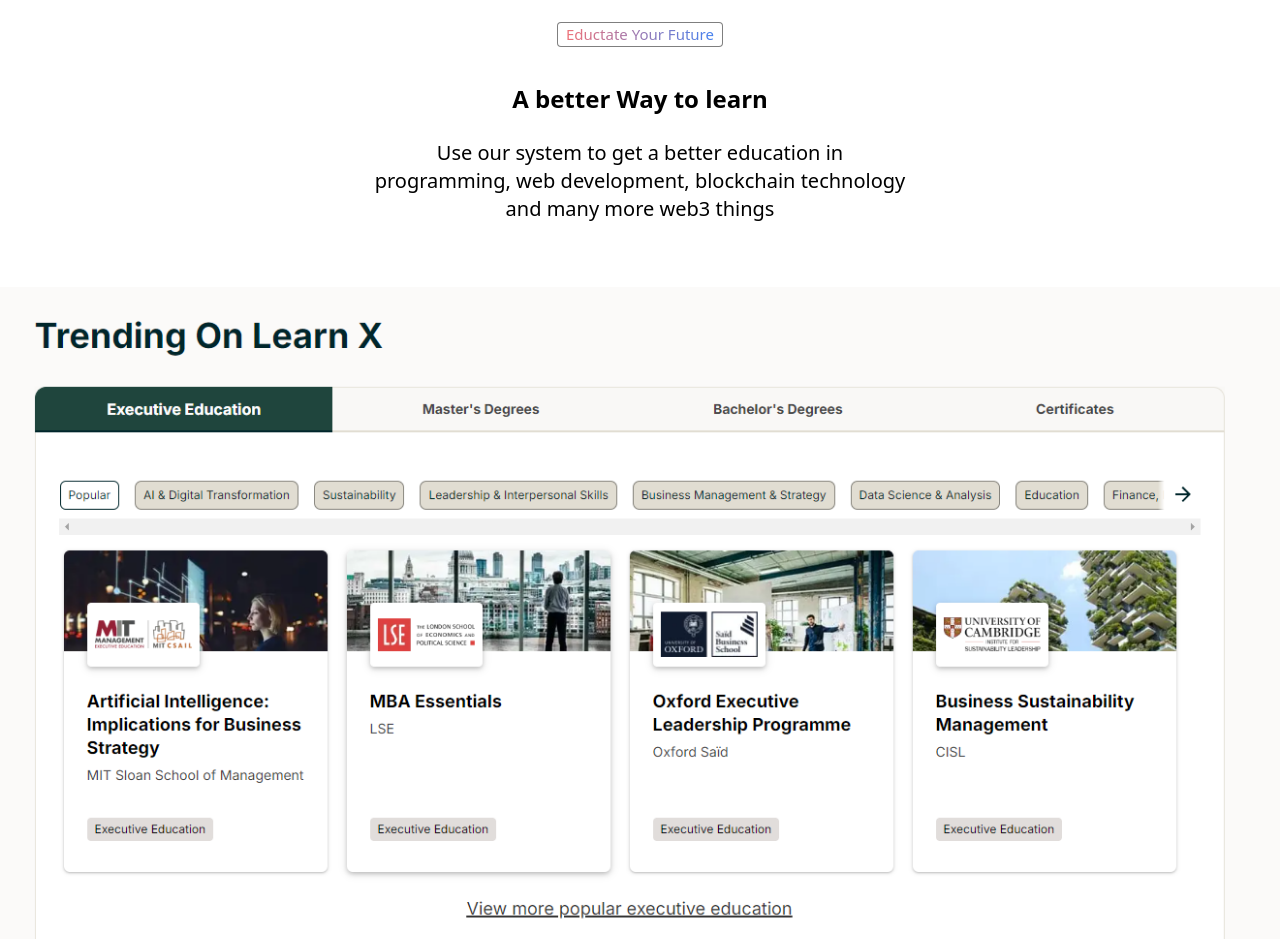
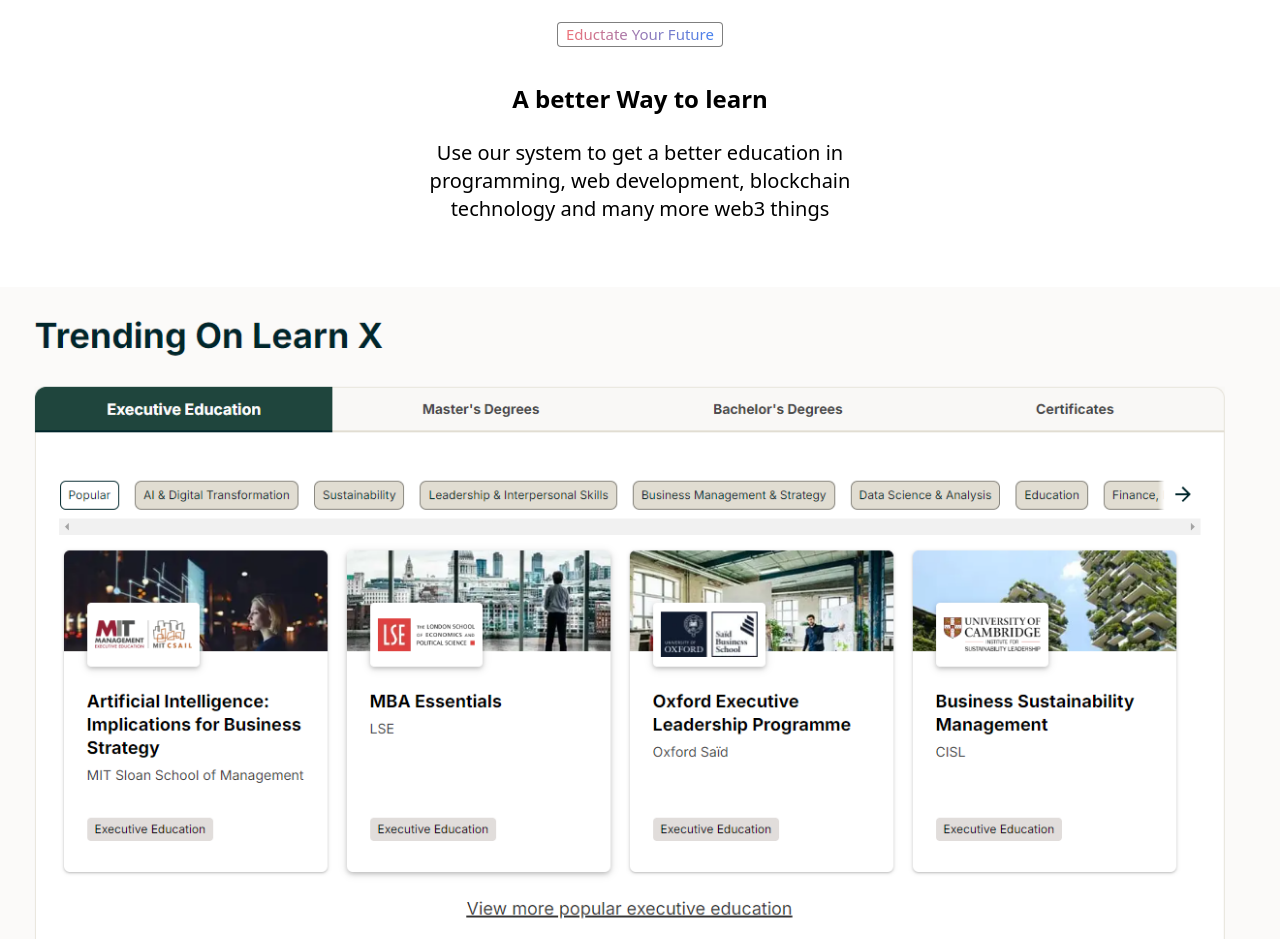
Before and after one commit to walonjalloh/startup21_landing_page_for_bounty, a React (Vite) app: page / in a window 1280 px wide. Shown: the part 1900-2839 px from the top of the page. Built offline with nearby package versions, Linux system fonts and the light colour scheme.

Commit message:
edit footer section

```diff
--- a/src/components/Products.jsx
+++ b/src/components/Products.jsx
@@ -5,7 +5,7 @@
     <section name='services' className="flex flex-col justify-center items-center py-24">
         <div className="text-center text-[15px] bg-gradient-to-r from-red-400 to-blue-500 bg-clip-text text-transparent border my-4 border-black/50 px-2 rounded hover:scale-125">Eductate Your Future</div>
         <h2 className="text-center mt-5 text-2xl font-bold hover:scale-125">A better Way to learn</h2>
-        <p className="text-center text-xl font-thin my-6 mx-auto max-w-[540px]">Use our system to get a better education in programming, web development, blockchain technology
+        <p className="text-center text-xl font-thin my-6 mx-auto md:max-w-[500px]">Use our system to get a better education in programming, web development, blockchain technology
             and many more web3 things
         </p>
         <img src={product} alt='Products ShowCase' className="mt-10 mb-10 mx-2 "/>
```
